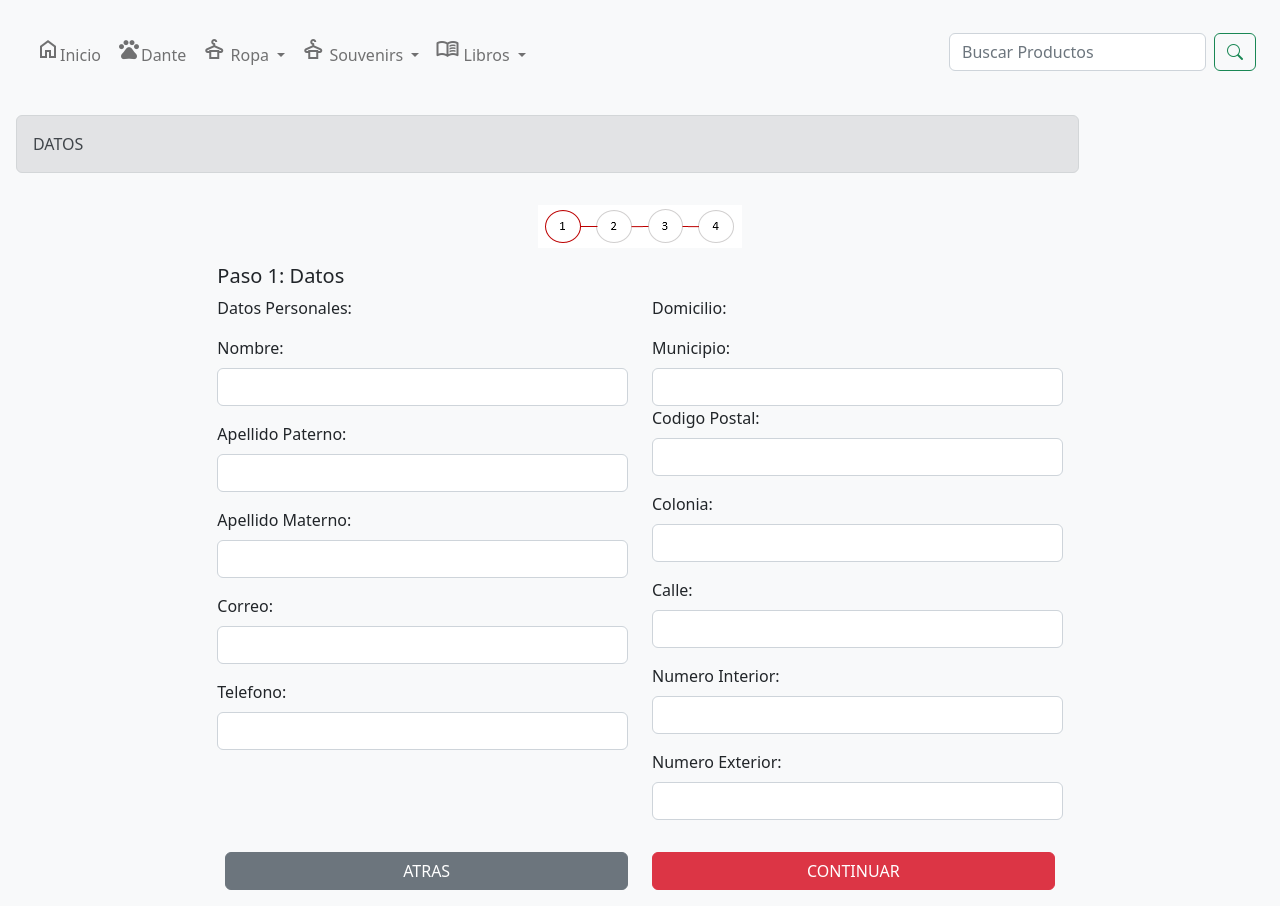
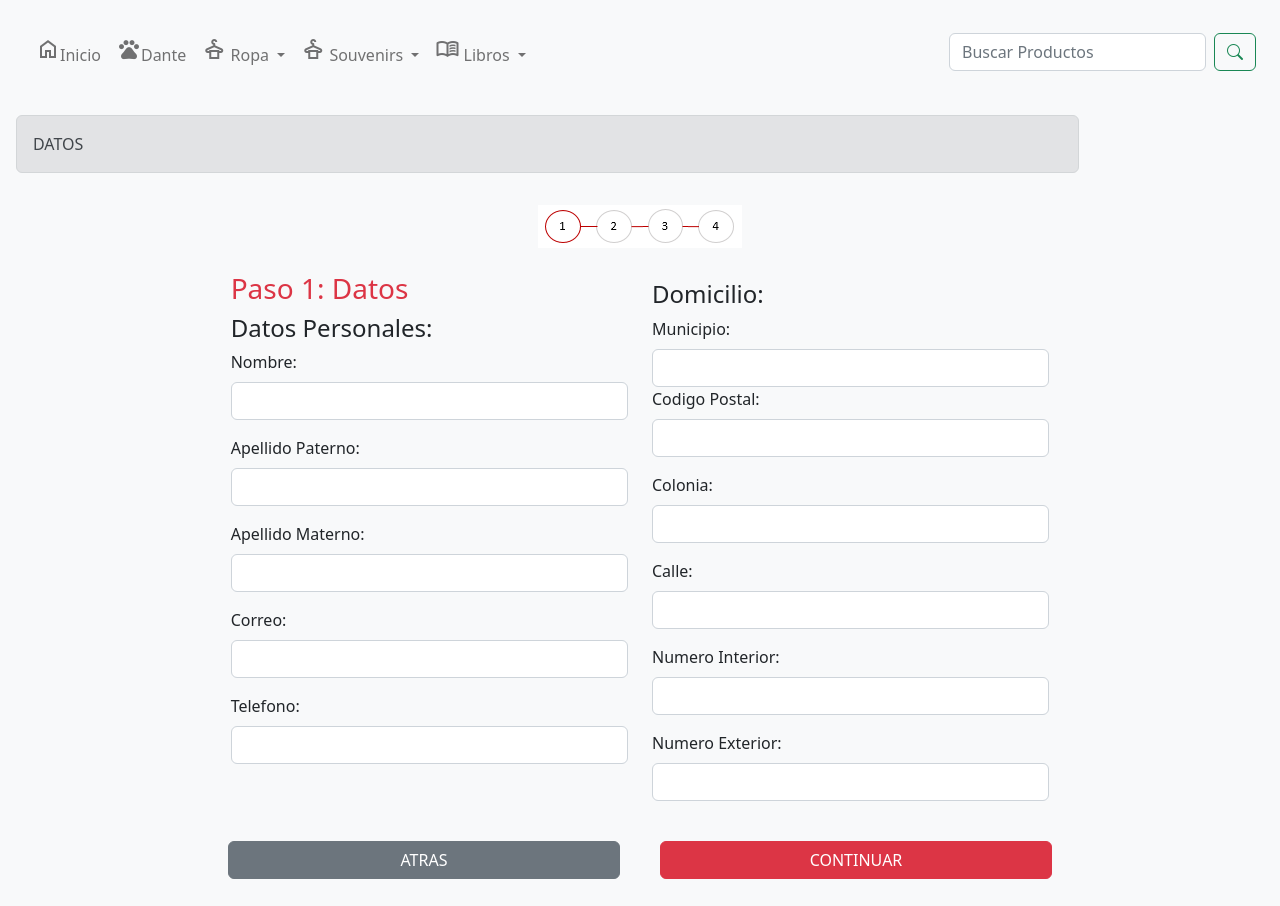
Before and after one commit to DanielRojas2002/SS-PLANTILLAS, a plain HTML site: page datos.html in a window 1280 px wide. Shown: the part 140-1046 px from the top of the page. Drawn offline with nearby package versions, Linux system fonts and the light colour scheme.

Commit message:
Comnetarizado 2 y corregir diesño 2

```diff
--- a/datos.html
+++ b/datos.html
@@ -52,8 +52,8 @@
 
                 <!-- BOTON DE CELULAR MODO HAMBURGUESA   -->
                 <button class="navbar-toggler" type="button" data-bs-toggle="collapse"
-                data-bs-target="#navbarSupportedContent" aria-controls="navbarSupportedContent"
-                aria-expanded="false" aria-label="Toggle navigation">
+                    data-bs-target="#navbarSupportedContent" aria-controls="navbarSupportedContent" aria-expanded="false"
+                    aria-label="Toggle navigation">
                     <span class="navbar-toggler-icon"></span>
                 </button>
                 <!-- BOTON DE CELULAR MODO HAMBURGUESA FIN   -->
@@ -112,16 +112,17 @@
 
                                                     <!-- CONTENEDOR DONDE EL PRODUCTO CARRITO 1   -->
                                                     <div class="d-flex justify-content-around row">
-                                                    <div class="row vh-100-sm justify-content-left " >
+                                                        <div class="row vh-100-sm justify-content-left ">
 
                                                             <!-- COL 4 IZQUIERDA IMAGEN   -->
-                                                        <div class="col-4  p-2" >
+                                                            <div class="col-4  p-2">
 
                                                                 <div class="d-flex justify-content-center">
                                                                     <div class="">
                                                                         <div class="container-fluid">
-                                                                        <div class="navbar-brand text-center " >
-                                                                            <img src="/static/img/dante.PNG" alt="Bootstrap" >
+                                                                            <div class="navbar-brand text-center ">
+                                                                                <img src="/static/img/dante.PNG"
+                                                                                    alt="Bootstrap">
                                                                             </div>
 
                                                                         </div>
@@ -133,7 +134,7 @@
                                                             </div>
 
                                                             <!-- COL 6 DESCRIPCION PRODUCTO  -->
-                                                        <div class="col-6  p-2" >
+                                                            <div class="col-6  p-2">
 
                                                                 <div class="">
                                                                     <h3 class="text-right">Dante Original</h3>
@@ -145,7 +146,7 @@
                                                             </div>
 
                                                             <!-- COL 2 BTN QUITAR PRODUCTO   -->
-                                                        <div class="col-2  p-2" >
+                                                            <div class="col-2  p-2">
                                                                 <a href="">
                                                                     <i class="bi bi-x-circle"></i>
                                                                 </a>
@@ -162,16 +163,17 @@
 
                                                     <!-- CONTENEDOR DONDE EL PRODUCTO CARRITO 2 ETC...   -->
                                                     <div class="d-flex justify-content-around row">
-                                                    <div class="row vh-100-sm justify-content-left " >
+                                                        <div class="row vh-100-sm justify-content-left ">
 
                                                             <!-- COL 4 IZQUIERDA IMAGEN   -->
-                                                        <div class="col-4  p-2" >
+                                                            <div class="col-4  p-2">
 
                                                                 <div class="d-flex justify-content-center">
                                                                     <div class="">
                                                                         <div class="container-fluid">
-                                                                        <div class="navbar-brand text-center " >
-                                                                            <img src="/static/img/dante.PNG" alt="Bootstrap" >
+                                                                            <div class="navbar-brand text-center ">
+                                                                                <img src="/static/img/dante.PNG"
+                                                                                    alt="Bootstrap">
                                                                             </div>
 
                                                                         </div>
@@ -183,7 +185,7 @@
                                                             </div>
 
                                                             <!-- COL 6 DESCRIPCION PRODUCTO  -->
-                                                        <div class="col-6  p-2" >
+                                                            <div class="col-6  p-2">
 
                                                                 <div class="">
                                                                     <h3 class="text-right">Dante Original</h3>
@@ -195,7 +197,7 @@
                                                             </div>
 
                                                             <!-- COL 2 BTN QUITAR PRODUCTO   -->
-                                                        <div class="col-2  p-2" >
+                                                            <div class="col-2  p-2">
                                                                 <a href="">
                                                                     <i class="bi bi-x-circle"></i>
                                                                 </a>
@@ -213,10 +215,10 @@
 
                                                     <!-- CONTENEDOR SUBTOTAL PRODUCTOS   -->
                                                     <div class="d-flex justify-content-around row">
-                                                    <div class="row vh-100-sm justify-content-left " >
+                                                        <div class="row vh-100-sm justify-content-left ">
 
                                                             <!-- COL 4 DONDE APARECE LA ETIQUETA SUBTOTAL  -->
-                                                        <div class=" col-lg-4  col-sm-4    p-2" >
+                                                            <div class=" col-lg-4  col-sm-4    p-2">
 
                                                                 <div class="">
                                                                     <h5 class="text-right">SubTotal:</h5>
@@ -226,7 +228,7 @@
                                                             </div>
 
                                                             <!-- COL 6 DE ESPACIO   -->
-                                                        <div class="col-lg-6  col-sm-0  p-2" >
+                                                            <div class="col-lg-6  col-sm-0  p-2">
 
                                                                 <div class="">
 
@@ -236,7 +238,7 @@
                                                             </div>
 
                                                             <!-- COL 2 DEL SUBTOTAL   -->
-                                                        <div class="col-lg-2 col-sm-4  p-2" >
+                                                            <div class="col-lg-2 col-sm-4  p-2">
 
                                                                 <div class="">
                                                                     <h5>MNX $ 200.00</h5>
@@ -259,15 +261,15 @@
 
                                                 <!-- CONTENEDOR BOTONES ACCIONES DEL MODAL   -->
                                                 <div class="modal-footer">
-                                                <button type="button" class="btn btn-secondary"
-                                                    data-bs-dismiss="modal">
+                                                    <button type="button" class="btn btn-secondary" data-bs-dismiss="modal">
                                                         Cerrar</button>
 
-                                                <a href="/carro_compras.html"  class="btn btn-info "  >
+                                                    <a href="/carro_compras.html" class="btn btn-info ">
                                                         <i class="bi bi-cart "></i>
                                                     </a>
 
-                                                <a href="/datos.html" ID="btnAgregarPrestadorModal" class="btn btn-success "  >
+                                                    <a href="/datos.html" ID="btnAgregarPrestadorModal"
+                                                        class="btn btn-success ">
                                                         <i class="bi bi-wallet"></i>
                                                     </a>
 
@@ -299,9 +301,8 @@
             <div class="container-fluid">
 
                 <!-- BOTON DE CELULAR MODO HAMBURGUESA   -->
-            <button class="navbar-toggler" type="button" data-bs-toggle="collapse"
-                data-bs-target="#navbarNavDropdown2" aria-controls="navbarNavDropdown2" aria-expanded="false"
-                aria-label="Toggle navigation">
+                <button class="navbar-toggler" type="button" data-bs-toggle="collapse" data-bs-target="#navbarNavDropdown2"
+                    aria-controls="navbarNavDropdown2" aria-expanded="false" aria-label="Toggle navigation">
                     <span class="navbar-toggler-icon"></span>
                 </button>
                 <!-- BOTON DE CELULAR MODO HAMBURGUESA FIN   -->
@@ -323,7 +324,8 @@
 
                         <!-- INICIO LI-->
                         <li class="nav-item">
-                        <a class="nav-link" href="/HOME/dante.html"><i class="material-symbols-outlined"> pets</i>Dante </a>
+                            <a class="nav-link" href="/HOME/dante.html"><i class="material-symbols-outlined"> pets</i>Dante
+                            </a>
                         </li>
 
                         <!-- INICIO LI-->
@@ -425,10 +427,10 @@
     </header>
     <!-- APARTADO HEADER FIN-->
 
+    <!-- INICIO MAIN -->
+    <main>
 
-    <main>
-        <!-- AQUI VA DANIEL  -->
-
+        <!-- CONTENEDOR BANNER  -->
         <div class="row ">
             <div class="col-10 m-3  ">
                 <div class="alert alert-secondary" role="alert">
@@ -436,84 +438,122 @@
                 </div>
             </div>
         </div>
+        <!-- CONTENEDOR BANNER FIN -->
 
 
+        <!-- CONTENEDOR PANTALLA CENTRADA IMG -->
+        <div class="row vh-100-sm justify-content-center ">
 
-        <div class="row vh-100-sm justify-content-center " >
-
-
-            <div class="col-8 table-responsive" >
+            <!-- CONTENEDOR IMG -->
+            <div class="col-8 ">
 
                 <div class="d-flex justify-content-center">
                     <div class="">
                         <div class="container-fluid">
-                            <div class="navbar-brand text-center mb-3" >
+                            <div class="navbar-brand text-center mb-3">
                                 <img src="/static/img/estatus0.png" alt="Bootstrap" width="" height="">
                             </div>
 
                         </div>
                     </div>
                 </div>
+                <!-- CONTENEDOR IMG FIN -->
+
+            </div>
+
+        </div>
+        <!-- CONTENEDOR PANTALLA CENTRADA IMG -->
+
+        <!-- CONTENEDOR FORM  -->
+
+        <form action="">
+
+            <!-- CONTENEDOR PANTALLA CENTRADA DATOS  -->
+            <div class="row  justify-content-center m-2 ">
+
+                <!-- CONTENEDOR IZQUIERDO  -->
+                <div class="col-xl-4 col-sm-8 ">
+                    <h3 class="text-danger">Paso 1: Datos</h3>
 
 
-                <h5>Paso 1: Datos</h5>
+                    <div>
 
-
-               <div class="row">
-                    <div class="col-xl-6 col-sm-12">
-                        <div>
-                            <form action="">
-                                <p>Datos Personales:</p>
+                        <h4>Datos Personales:</h4>
                         <div class="mb-3">
                             <label for="exampleInputEmail1" class="form-label">Nombre:</label>
-                                    <input type="text" class="form-control" id="exampleInputEmail1" aria-describedby="emailHelp">
+                            <input type="text" class="form-control" id="exampleInputEmail1"
+                                aria-describedby="emailHelp">
 
                         </div>
 
                         <div class="mb-3">
                             <label for="exampleInputEmail1" class="form-label">Apellido Paterno:</label>
-                                    <input type="text" class="form-control" id="exampleInputEmail1" aria-describedby="emailHelp">
+                            <input type="text" class="form-control" id="exampleInputEmail1"
+                                aria-describedby="emailHelp">
 
                         </div>
 
                         <div class="mb-3">
                             <label for="exampleInputEmail1" class="form-label">Apellido Materno:</label>
-                                    <input type="text" class="form-control" id="exampleInputEmail1" aria-describedby="emailHelp">
+                            <input type="text" class="form-control" id="exampleInputEmail1"
+                                aria-describedby="emailHelp">
 
                         </div>
 
 
                         <div class="mb-3">
                             <label for="exampleInputEmail1" class="form-label">Correo:</label>
-                                    <input type="email" class="form-control" id="exampleInputEmail1" aria-describedby="emailHelp">
+                            <input type="email" class="form-control" id="exampleInputEmail1"
+                                aria-describedby="emailHelp">
 
                         </div>
 
 
                         <div class="mb-3">
                             <label for="exampleInputEmail1" class="form-label">Telefono:</label>
-                                    <input type="tel" class="form-control" id="exampleInputEmail1" aria-describedby="emailHelp">
+                            <input type="tel" class="form-control" id="exampleInputEmail1"
+                                aria-describedby="emailHelp">
 
                         </div>
 
-                            </form>
-                        </div>
+
+
 
                     </div>
 
-                    <div class="col-xl-6 col-sm-12">
-                        <p>Domicilio:</p>
+
+
+
+
+                    <!-- CONTENEDOR ROW PRINCIPAL FIN -->
+
+
+
+
+
+                </div>
+                <!-- CONTENEDOR IZQUIERDO FIN   -->
+
+                <!-- CONTENEDOR DERECHO  -->
+                <div class="col-xl-4 col-sm-8   ">
+
+
+                    <!-- CONTENEDOR FORM -->
+                    <div>
+                        <h4 class="mt-2">Domicilio:</h4>
 
                     <div class="d-flex-sm mb-sm-3  justify-content-around">
                         <div class="">
                             <label for="exampleInputEmail1" class="form-label">Municipio:</label>
-                                <input type="text" class="form-control" id="exampleInputEmail1" aria-describedby="emailHelp">
+                            <input type="text" class="form-control" id="exampleInputEmail1"
+                                aria-describedby="emailHelp">
 
                         </div>
 
                         <div class="mb-3">
                             <label for="exampleInputEmail1" class="form-label">Codigo Postal:</label>
-                                <input type="text" class="form-control" id="exampleInputEmail1" aria-describedby="emailHelp">
+                            <input type="text" class="form-control" id="exampleInputEmail1"
+                                aria-describedby="emailHelp">
 
                         </div>
 
@@ -546,21 +586,33 @@
 
                     </div>
                     </div>
-               </div>
-            </div>
 
 
 
-            <div class="row vh-100-sm justify-content-center mt-3 ">
 
 
-                <div class="col-4">
+
+                </div>
+                <!-- CONTENEDOR DERECHO FIN  -->
+
+
+
+            </div>
+            <!-- CONTENEDOR PANTALLA CENTRADA DATOS FIN -->
+
+
+
+            <!-- CONTENEDOR PANTALLA CENTRADA DATOS BOTONES -->
+            <div class="row justify-content-center m-3 ">
+
+
+                <div class="col-xl-4 col-sm-12 text-center m-2">
                     <td>
                         <a href="/carro_compras.html" class="btn btn-secondary w-100">ATRAS</a>
                     </td>
                 </div>
 
-                <div class="col-4 mb-3">
+                <div class="col-xl-4 col-sm-12 text-center m-2">
                     <td>
                         <a href="/envio.html" class="btn btn-danger w-100">CONTINUAR</a>
                     </td>
@@ -569,9 +621,20 @@
 
 
             </div>
+            <!-- CONTENEDOR PANTALLA CENTRADA DATOS BOTONES FIN-->
 
 
-        </div>
+
+
+
+
+
+        </form>
+        <!-- CONTENEDOR FORM FIN  -->
+
+
+
+
 
 
 
@@ -579,6 +642,7 @@
 
 
     </main>
+    <!-- FIN MAIN -->
 
 </body>
 <!-- FIN BODY  -->
```
Also changed, not shown: LOGINS/crear_cuenta.html (+46 -44 lines), LOGINS/iniciar_sesion.html (+45 -50 lines), carro_compras.html (+45 -24 lines), envio.html (+74 -46 lines). Lines whose indentation alone changed are shown as unchanged.
